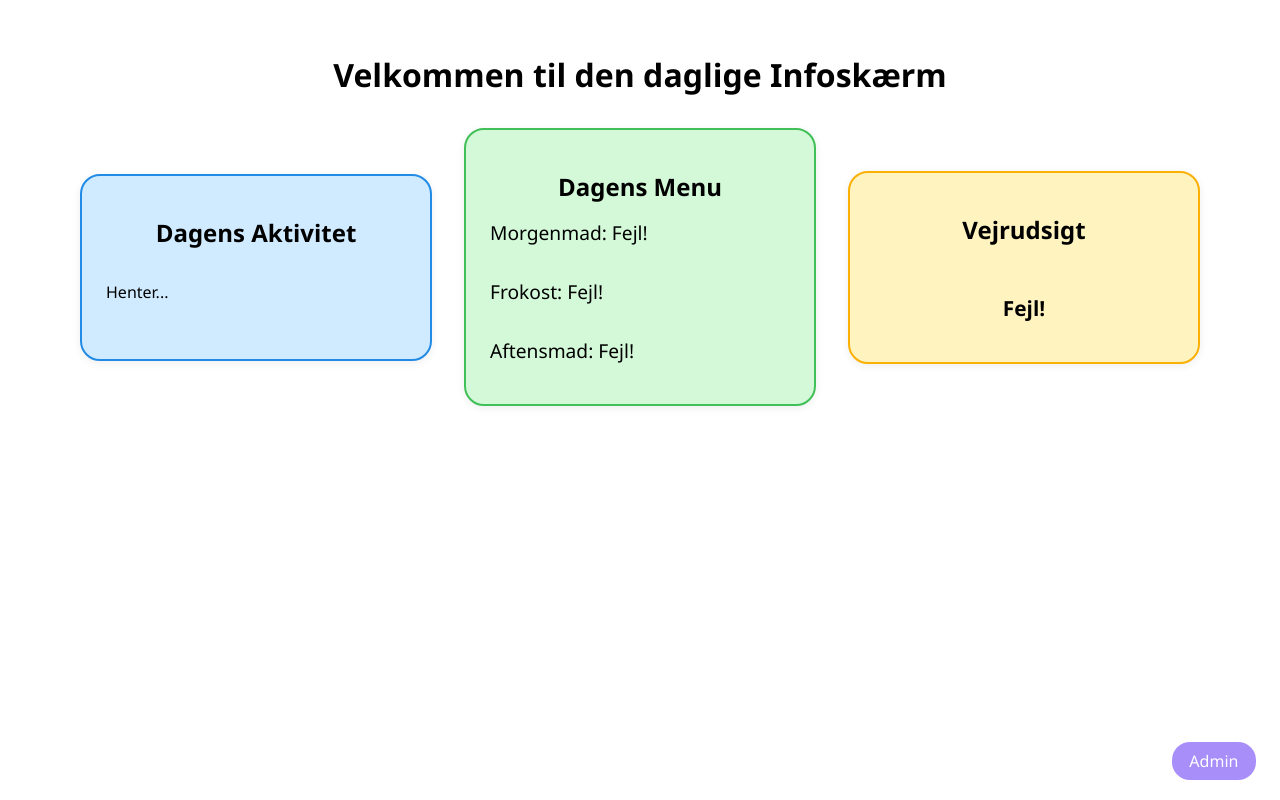
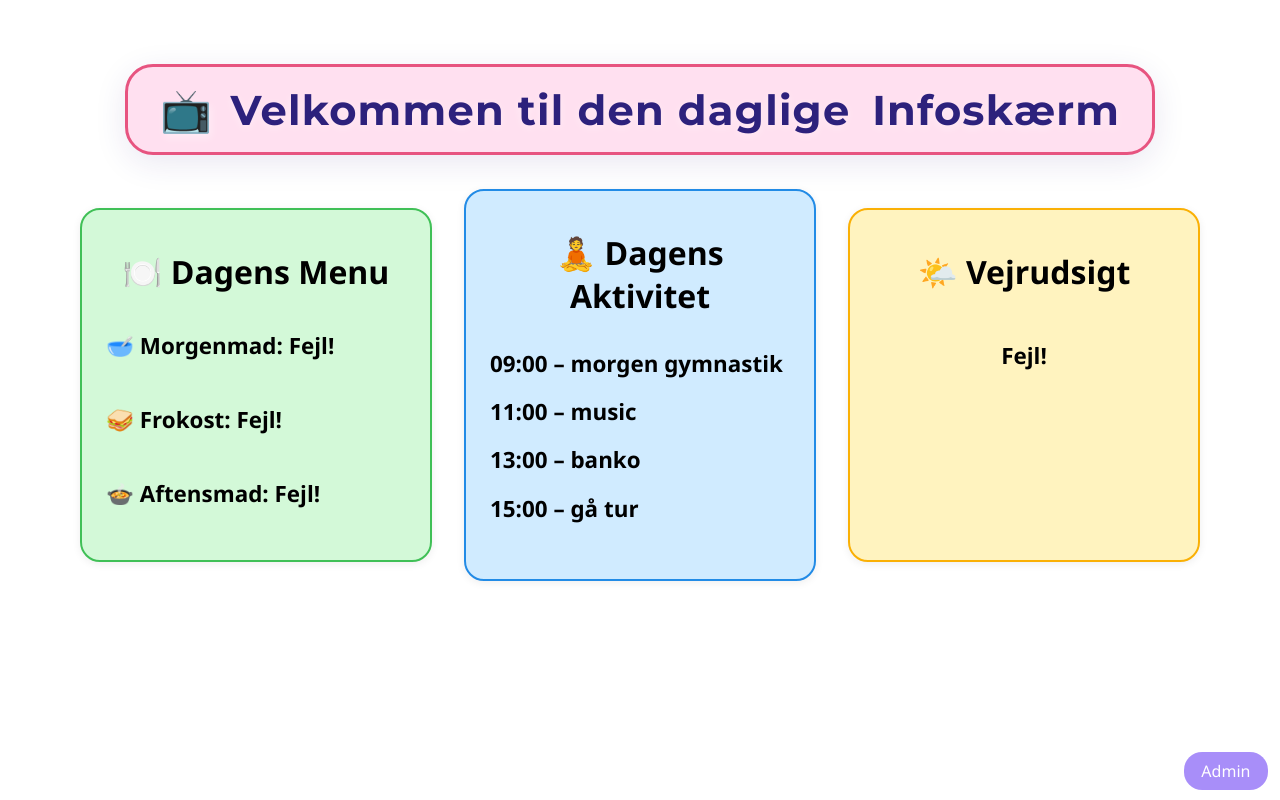
Before and after one commit to SiminAsadi/infodisplay_project, a plain HTML site: page frontend/index.html in a window 1280 px wide. Drawn offline with Linux system fonts and the light colour scheme; no server answers.

Commit message:
Forbedret layout

```diff
--- a/frontend/index.html
+++ b/frontend/index.html
@@ -4,22 +4,32 @@
   <meta charset="UTF-8">
   <title>Dagens Menu</title>
   <link rel="stylesheet" href="/frontend/style.css">
+  <link href="https://fonts.googleapis.com/css2?family=Montserrat:wght@700&display=swap" rel="stylesheet">
 </head>
 <body>
-  <h1 id="page-title">Velkommen til den daglige Infoskærm</h1>
+  <h1 id="page-title">
+    <span style="font-size:2.6rem; display:inline-block; vertical-align:middle; text-shadow: 2px 4px 8px #fff6;">📺</span>
+    Velkommen til den daglige
+    <span style="color:#2d217c; text-shadow: 0 3px 8px #fff6, 0 1px 0 #fff2; font-weight: 900; margin-left: 0.1em;">Infoskærm</span>
+  </h1>
   <main class="grid">
+    <div class="card green">
+      <h2>🍽️ Dagens Menu</h2>
+      <p>🥣 Morgenmad: <span id="breakfast"></span></p>
+      <p>🥪 Frokost: <span id="lunch"></span></p>
+      <p>🍲 Aftensmad: <span id="dinner"></span></p>
+    </div>
     <div class="card blue">
-  <h2>Dagens Aktivitet</h2>
-  <ul id="activities"><li>Henter...</li></ul>
-</div>
-<div class="card green">
-  <h2>Dagens Menu</h2>
-  <p>Morgenmad: <span id="breakfast"></span></p>
-  <p>Frokost: <span id="lunch"></span></p>
-  <p>Aftensmad: <span id="dinner"></span></p>
+      <h2>🧘 Dagens Aktivitet</h2>
+      <ul id="activities">
+        <li>09:00 – morgen gymnastik</li>
+        <li>11:00 – music</li>
+        <li>13:00 – banko</li>
+        <li>15:00 – gå tur</li>
+      </ul>
     </div>
     <div class="card orange">
-  <h2>Vejrudsigt</h2>
+      <h2>🌤️ Vejrudsigt</h2>
       <p id="weather">Henter...</p>
     </div>
   </main>
--- a/frontend/style.css
+++ b/frontend/style.css
@@ -6,9 +6,25 @@ body {
 }
 
 #page-title {
-  text-align: center; /* Centrerer titlen */
-  font-size: 2rem; /* Gør titlen større */
-  margin-bottom: 2rem; /* Giver afstand til resten af siden */
+  font-family: 'Montserrat', 'Segoe UI', Arial, sans-serif;
+  font-size: 2.6rem;
+  font-weight: 900;
+  color: #2d217c;
+  background: #ffe0f0;
+  border-radius: 28px;
+  border: 3px solid #e75480;
+  padding: 1.1rem 2rem;
+  text-align: center;
+  margin: 2rem auto 2.1rem auto;
+  box-shadow: 0 8px 32px rgba(45,33,124,0.10);
+  text-shadow: 0 2px 8px #fff6;
+  letter-spacing: 1.2px;
+  max-width: 95vw;
+  width: fit-content;
+  display: flex;
+  align-items: center;
+  gap: 1.1rem;
+  white-space: nowrap;
 }
 
 .grid {
@@ -24,8 +40,8 @@ body {
   display: flex;
   flex-direction: column;
   align-items: stretch;
-  justify-content: flex-start; /* <-- Tilføj denne linje */
-  padding: 2.5rem 1.5rem; /* Gør kortene højere */
+  justify-content: flex-start;
+  padding: 2.5rem 1.5rem;
   border-radius: 20px;
   box-shadow: 0 2px 8px rgba(0,0,0,0.07);
   background: #fff;
@@ -33,55 +49,59 @@ body {
 }
 
 .card h2 {
-  font-size: 1.5rem;
+  font-size: 2rem;
   margin-bottom: 1rem;
-  margin-top: 0;           /* <-- Sikrer ingen ekstra top-margin */
-  text-align: center; /* <-- Tilføjet for centreret tekst */
+  margin-top: 0;
+  text-align: center;
 }
 
-.card p {
-  font-size: 1.2rem;
-  margin: 0;
+.card p,
+.card li,
+.card #weather {
+  font-size: 1.4rem;
+  font-weight: 700;       /* Fed tekst */
+  line-height: 1.3;
+}
+
+.card ul {
+  padding-left: 1.2em;
+}
+
+.card li {
+  margin-bottom: 0.5em;
 }
 
 .card.green p {
-  margin-bottom: 2rem; /* Giver mere afstand mellem måltider */
+  font-size: 1.4rem;
 }
 
 .card.green p:last-child {
-  margin-bottom: 0; /* Ingen ekstra margin efter sidste måltid */
+  margin-bottom: 0;
 }
 
 .blue {
   background-color: #d0ebff;
   border: 2px solid #228be6;
   min-width: 300px;
-  max-width: 180px;
+  max-width: 300px;
 }
 
 .green {
   background-color: #d3f9d8;
   border: 2px solid #40c057;
   min-width: 300px;
-  max-width: 180px;
+  max-width: 300px;
 }
 
 .orange {
   background-color: #fff3bf;
   border: 2px solid #fab005;
   min-width: 300px;
-  max-width: 180px;
-  padding: 2.5rem 1.5rem;     /* Samme som .card */
+  max-width: 300px;
+  padding: 2.5rem 1.5rem;
   font-size: 0.95rem;
 }
 
-.purple {
-  background-color: #e5dbff;
-  border: 2px solid #845ef7;
-  min-width: 250px;
-  max-width: 400px;
-  font-size: 1.2rem;
-}
 
 #activities {
   list-style-type: none;
@@ -89,7 +109,7 @@ body {
 }
 
 #activities li {
-  margin-bottom: 1.2rem; /* Giver luft mellem aktiviteter */
+  margin-bottom: 1.2rem;
 }
 
 #activities li:last-child {
@@ -97,10 +117,10 @@ body {
 }
 
 #weather {
-  margin-top: 2rem;         /* Længere ned */
-  text-align: center;       /* Centreret */
-  font-weight: bold;        /* Fed skrift */
-  font-size: 1.3rem;        /* tekst størrelse */
+  margin-top: 2rem;
+  text-align: center;
+  font-weight: 700;
+  font-size: 2.1rem;
   display: block;
 }
 
@@ -112,23 +132,10 @@ body {
   text-align: center;
 }
 
-#staff {
-  list-style-type: none;
-  padding-left: 0;
-}
-
-#staff li {
-  margin-bottom: 1.2rem; /* Giver luft mellem personer */
-}
-
-#staff li:last-child {
-  margin-bottom: 0;
-}
-
 #admin-link {
   position: fixed;
-  bottom: 20px;
-  right: 24px;
+  bottom: 10px;
+  right: 12px;
   background: #845ef7;
   color: #fff;
   padding: 0.5em 1.1em;
@@ -144,6 +151,26 @@ body {
   opacity: 1;
 }
 
+.card.blue li,
+#activities li {
+  font-size: 1.4rem !important;
+  font-weight: 700 !important;
+  line-height: 1.3 !important;
+}
+
+.card.blue li {
+  font-size: 1rem;
+  font-weight: 700;
+}
+
+.green,
+.blue,
+.orange {
+  min-width: 300px;
+  max-width: 300px;
+  min-height: 270px; /*alle bokse får samme minimumshøjde */
+}
+
 @media (max-width: 900px) {
   .grid {
     grid-template-columns: 1fr;
```
Also changed, not shown: backend/templates/admin_form.html (+3 -4 lines), 1 other file. Lines whose indentation alone changed are shown as unchanged.
